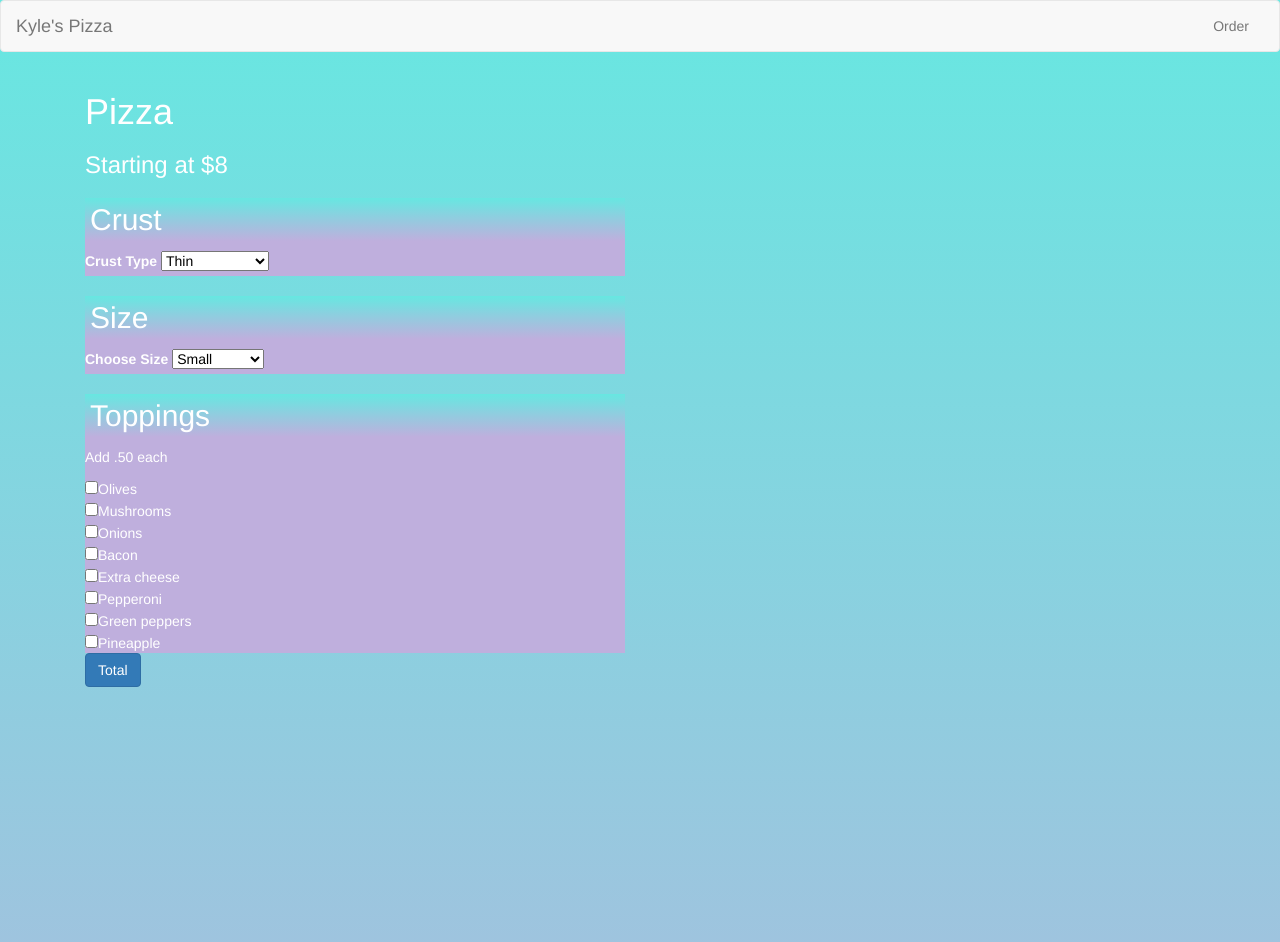
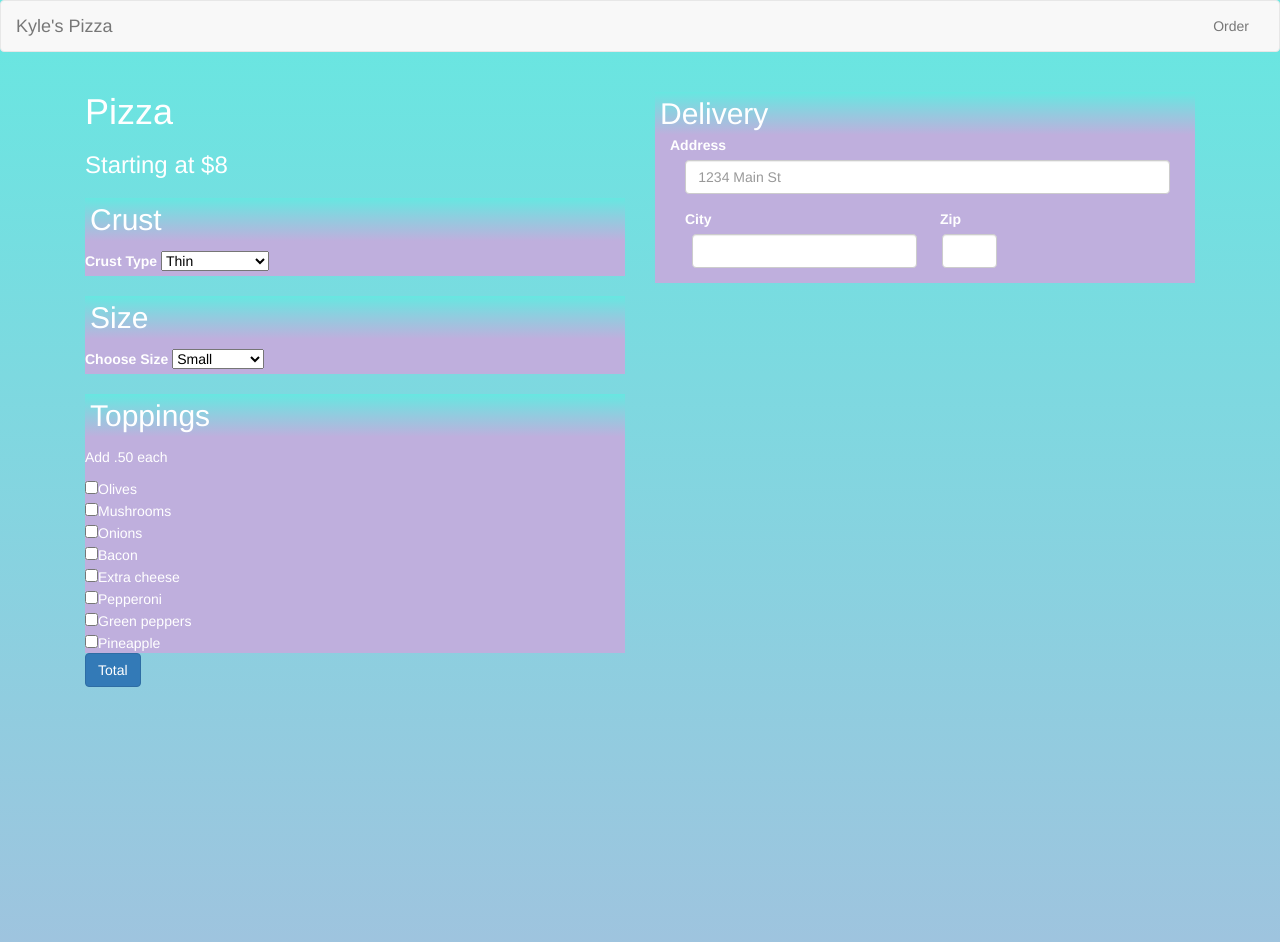
Before and after one commit to ktenzel/Pizza, a plain HTML site: page index.html in a window 1280 px wide. Shown: the top 942 px of the page. Drawn offline with Linux system fonts and the light colour scheme.

Commit message:
fix address fild margin issues

```diff
--- a/css/styles.css
+++ b/css/styles.css
@@ -1,4 +1,4 @@
-.crust, .size, .toppings {
+.crust, .size, .toppings, .address, .form-group, .form-row{
   background-color: #BFAFDD;
 }
 
@@ -30,6 +30,12 @@ img {
   background: linear-gradient(#67E7E1, #BFAFDD);
 }
 
+#inputAddress {
+  width: 95%;
+}
+#delivery {
+  margin-bottom: 0px;
+}
 .show-order {
   /*display: none;*/
 }
--- a/index.html
+++ b/index.html
@@ -77,9 +77,30 @@
           <input type="checkbox" name="toppings" value="Pineapple">Pineapple<br>
         </div>
         <button type="submit" class="btn btn-primary">Total</button>
-      </form>
     </div>
-
+    <div class="col-md-6">
+      <div class="address">
+        <div class="form-row address">
+          <h2 class="selectbutton" id="delivery">Delivery</h2>
+          <div class="form-group col-md-12">
+          <div class="form-group">
+            <label for="inputAddress">Address</label>
+            <input type="text" class="form-control" id="inputAddress" placeholder="1234 Main St">
+          </div>
+          <div class="form-row">
+            <div class="form-group col-md-6">
+              <label for="inputCity">City</label>
+              <input type="text" class="form-control" id="inputCity">
+            </div>
+            <div class="form-group col-md-2">
+              <label for="inputZip">Zip</label>
+              <input type="text" class="form-control" id="inputZip">
+            </div>
+            </div>
+          </div>
+        </div>
+      </div>
+  </form>
       <div class="col-md-6" id="orderBoard">
           <h2>Order:</h2>
           <ul id="ticket">
--- a/js/scripts.js
+++ b/js/scripts.js
@@ -32,10 +32,14 @@ $(document).ready(function() {
 debugger;
     var inputtedSize = $("#size").val();
     var inputtedCrust = $("#crust").val();
+    var inputtedAddress = $("#inputAddress").val();
+    var inputtedCity = $("#inputCity").val();
+    var inputtedZip = $("#inputZip").val();
     $("input:checkbox[name=toppings]:checked").each(function() {
       var toppings = $(this).val();
       toppingArray.push(toppings + " ");
     });
+    var newAddress = new Address(inputtedAddress, inputtedCity, inputtedZip)
     var newPizza = new Pizza(inputtedSize, inputtedCrust);
     var finalPrice = newPizza.finalprice();
     $("ul#ticket").append("<li><span class='movieticket'>" + newPizza.size + "</span></li>");
```
